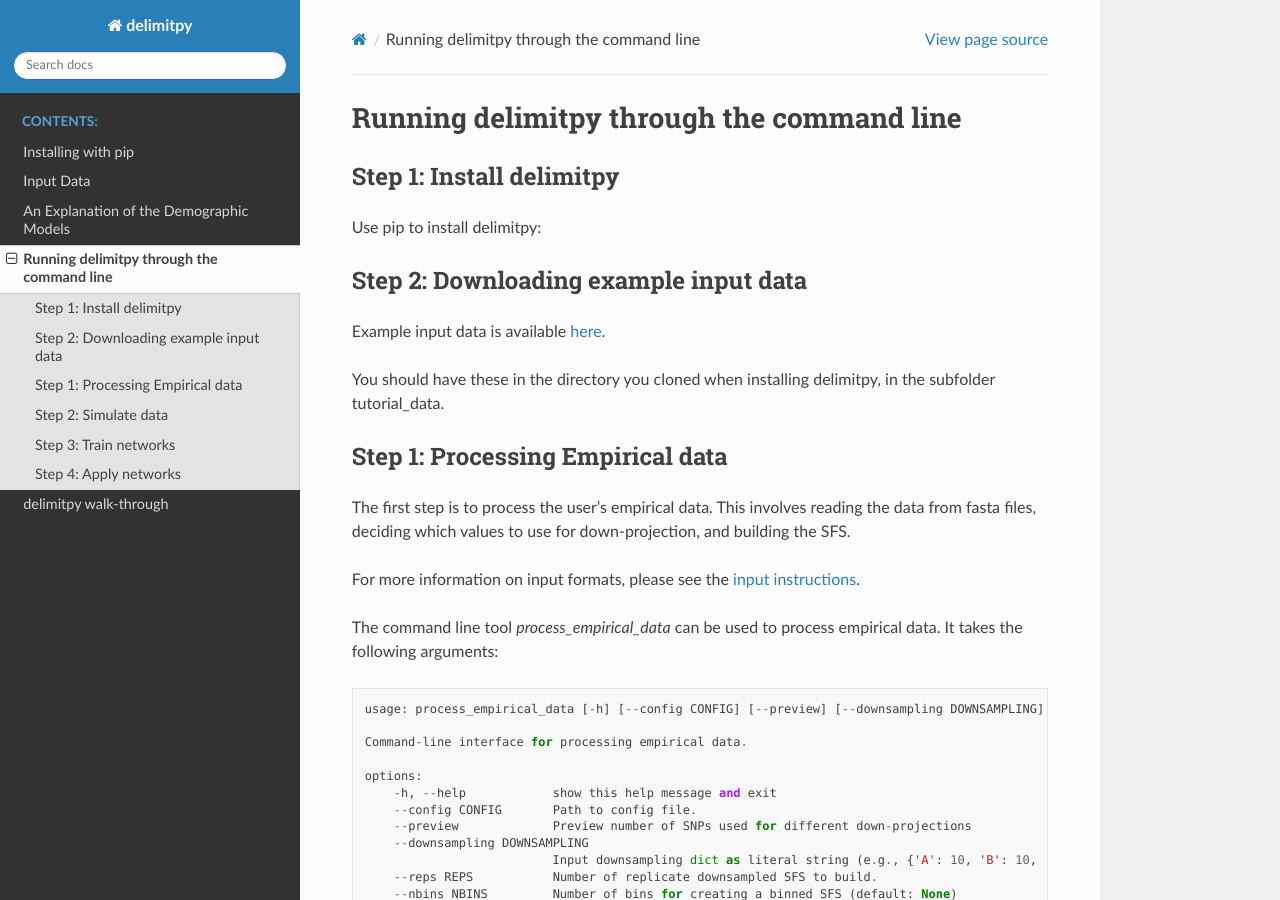
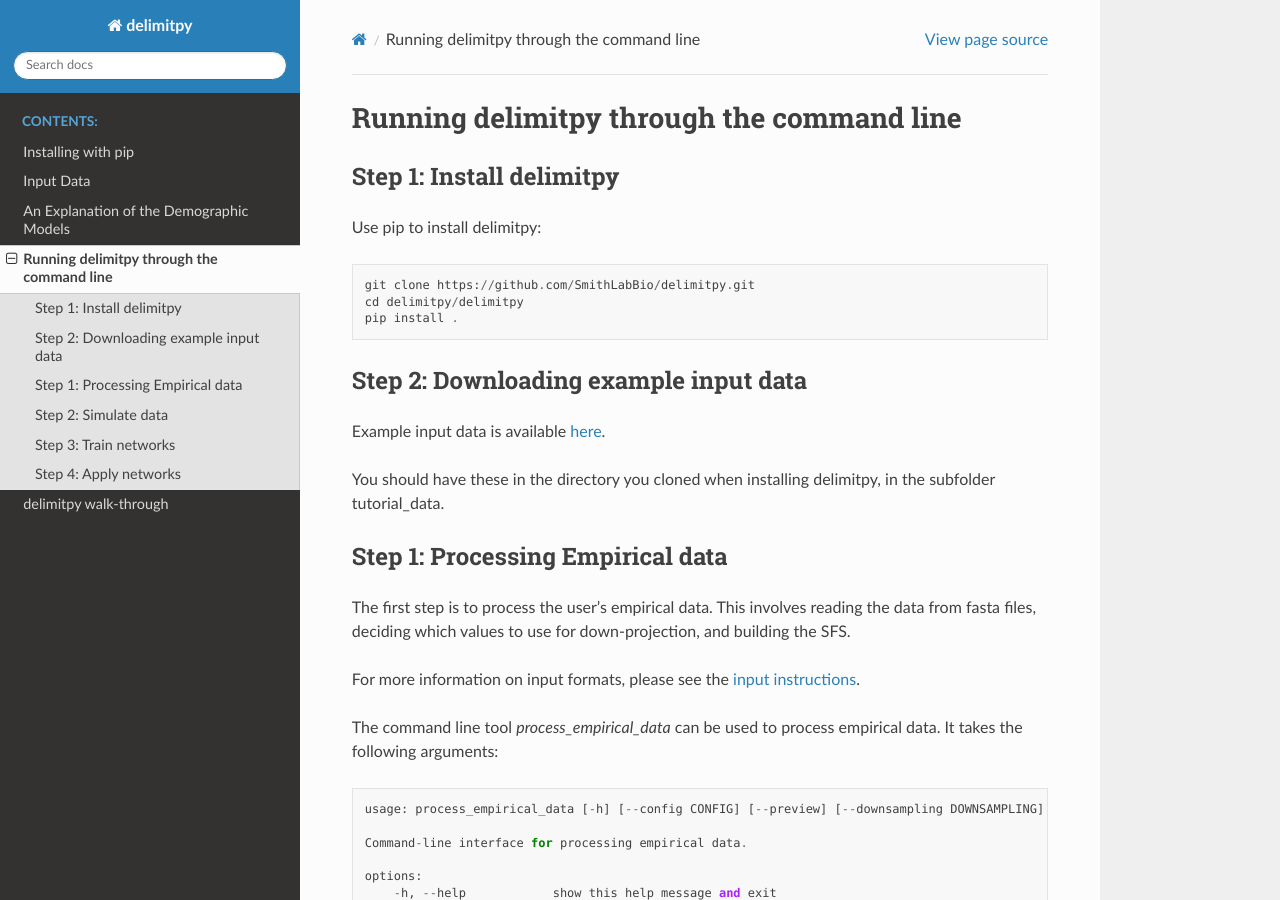
Before and after one commit to SmithLabBio/popai, a Sphinx documentation site: the page built from docs/usage/cli_tutorial.rst, in a window 1280 px wide and 900 px high. Built offline with Sphinx 7.4.7 and the Read the Docs theme 2.0.0, drawn with Linux system fonts in a browser that asks for light colours.

Commit message:
Update cli_tutorial.rst

```diff
--- a/docs/usage/cli_tutorial.rst
+++ b/docs/usage/cli_tutorial.rst
@@ -6,9 +6,8 @@
 Step 1: Install delimitpy
 ==========================================
 
-Use pip to install delimitpy:
+Use pip to install delimitpy::
 
-.. code-block:: bash
     git clone https://github.com/SmithLabBio/delimitpy.git
     cd delimitpy/delimitpy
     pip install .
```
